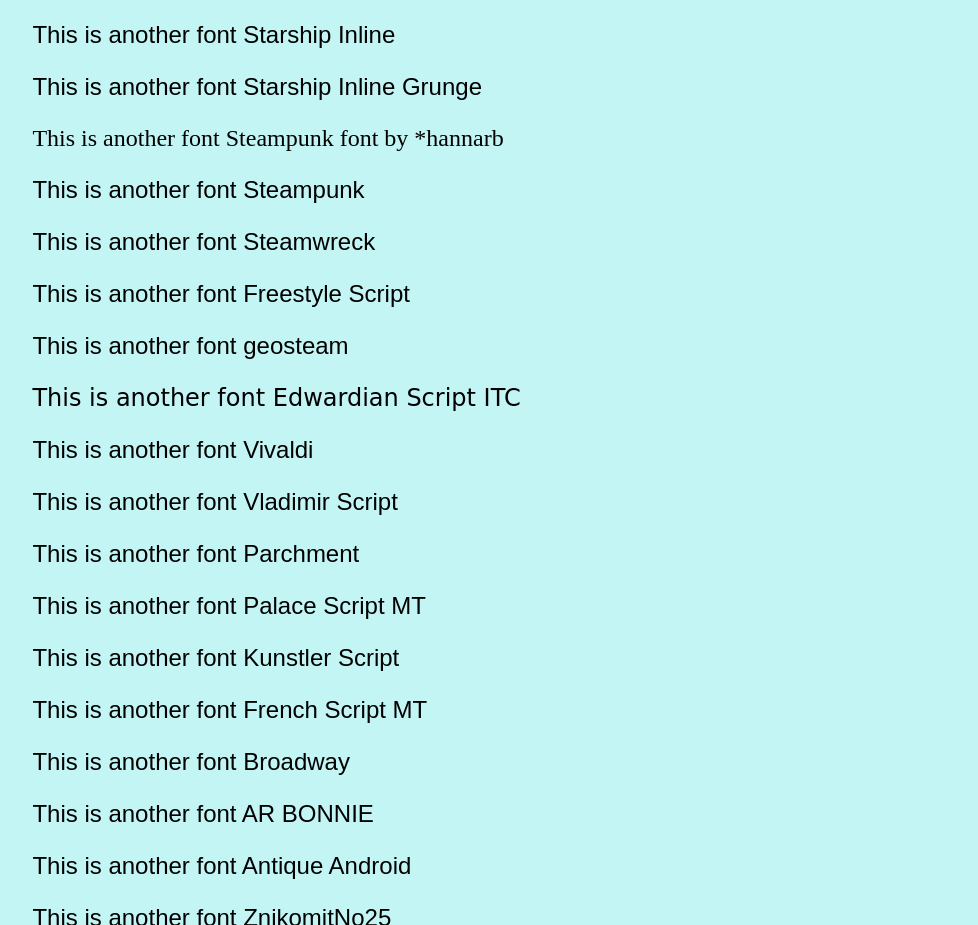
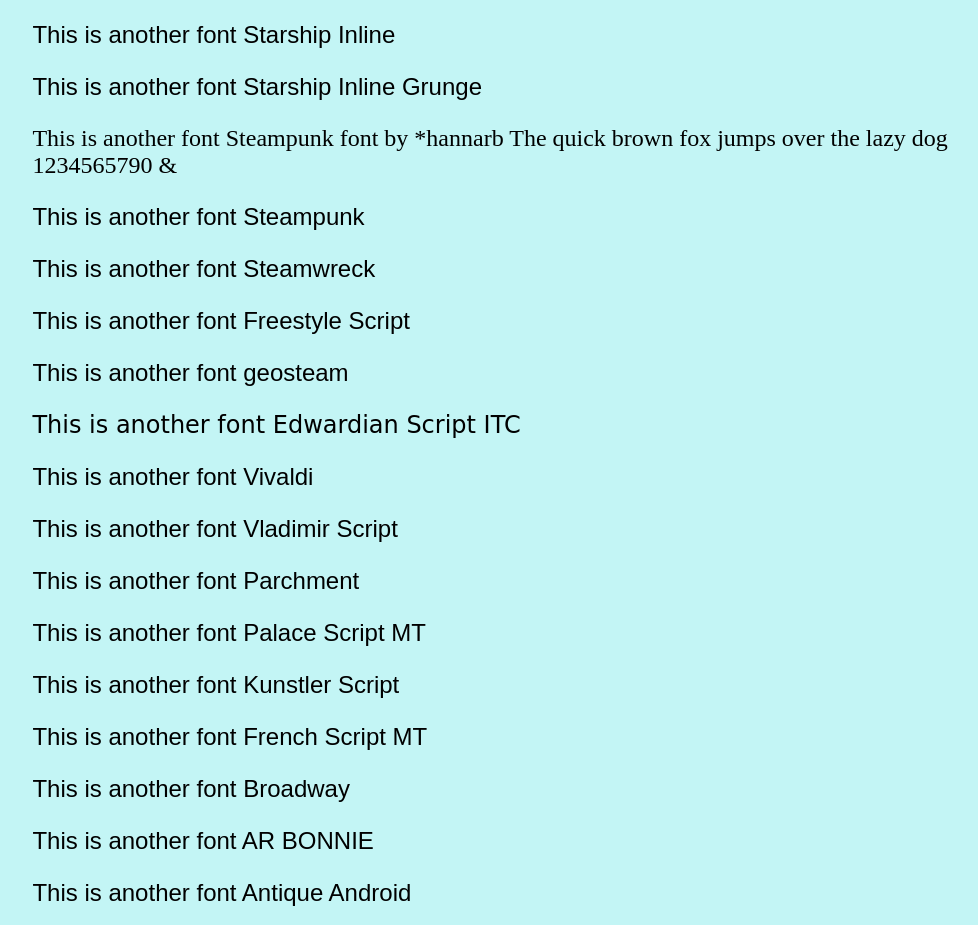
Before and after one commit to Bes-Bastet/practiceA, a plain HTML site: page index.html in a window 1280 px wide. Shown: the part 1002-1927 px from the top of the page, without its empty margins (142-1120 px from the left). Drawn offline with Linux system fonts and the light colour scheme; a web font is replaced by a local one.

Commit message:
modified style.css, connect to index.html

```diff
--- a/index.html
+++ b/index.html
@@ -33,7 +33,9 @@
             <p class="p10">This is another font Starship Grunge</p>
             <p class="p11">This is another font Starship Inline</p>
             <p class="p12">This is another font Starship Inline Grunge</p>
-            <p class="p13">This is another font Steampunk font by *hannarb</p>
+            <p class="p13">This is another font Steampunk font by *hannarb
+              The quick brown fox jumps over the lazy dog 1234565790 &
+            </p>
             <p class="p14">This is another font Steampunk</p>
             <p class="p15">This is another font Steamwreck</p>
             <p class="p16">This is another font Freestyle Script</p>
```
